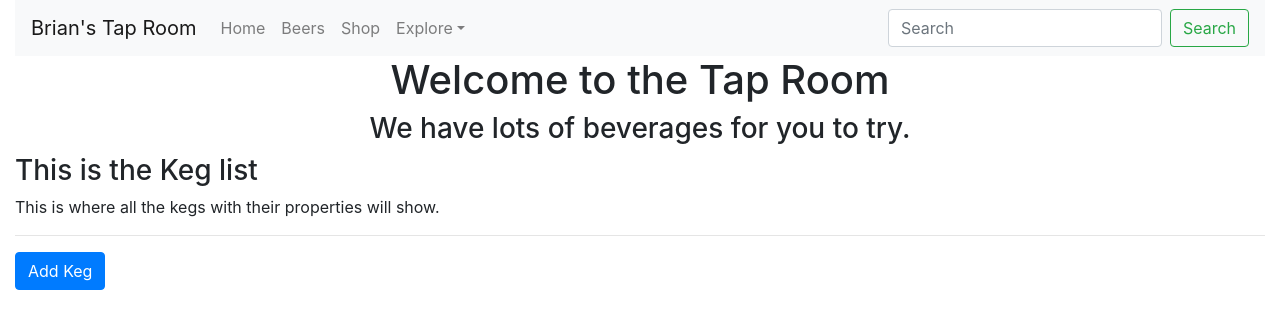
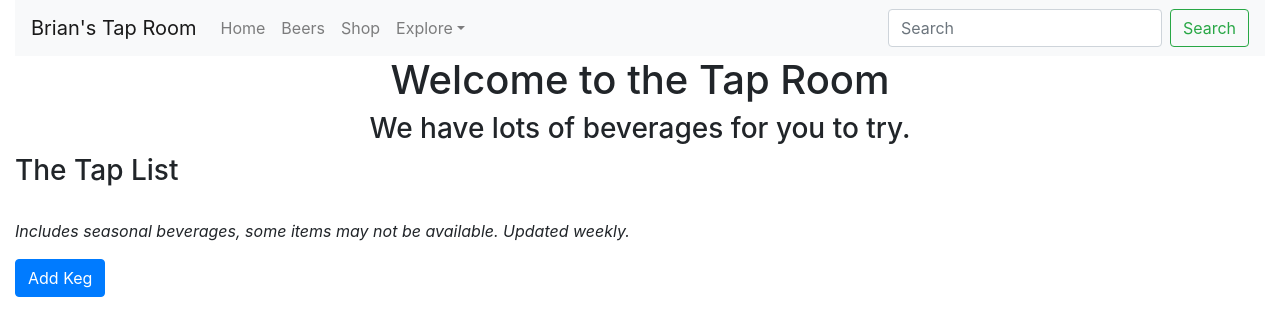
Before and after one commit to brianharv/taproom_redux, a React (Create React App) app: page / in a window 1280 px wide. Shown: the top 336 px of the page. Built offline with nearby package versions, Linux system fonts and the light colour scheme.

Commit message:
add KegDetails component

```diff
--- a/src/components/KegList.js
+++ b/src/components/KegList.js
@@ -5,9 +5,8 @@ import PropTypes from 'prop-types';
 function KegList(props){
   return (
     <React.Fragment>
-      <h3>This is the Keg list</h3>
-      <p>This is where all the kegs with their properties will show.</p>
-      <hr/>
+      <h3>The Tap List</h3>
+
       {props.kegList.map((keg) =>
         <Keg name={keg.name}
           brand={keg.brand}
@@ -19,6 +18,8 @@ function KegList(props){
           id={keg.id}
           />
         )}
+      <br></br>
+      <p><em>Includes seasonal beverages, some items may not be available. Updated weekly.</em></p>
     </React.Fragment>
   );
 }
```
Also changed, not shown: src/components/KegDetails.js (added, +11 -0 lines).
